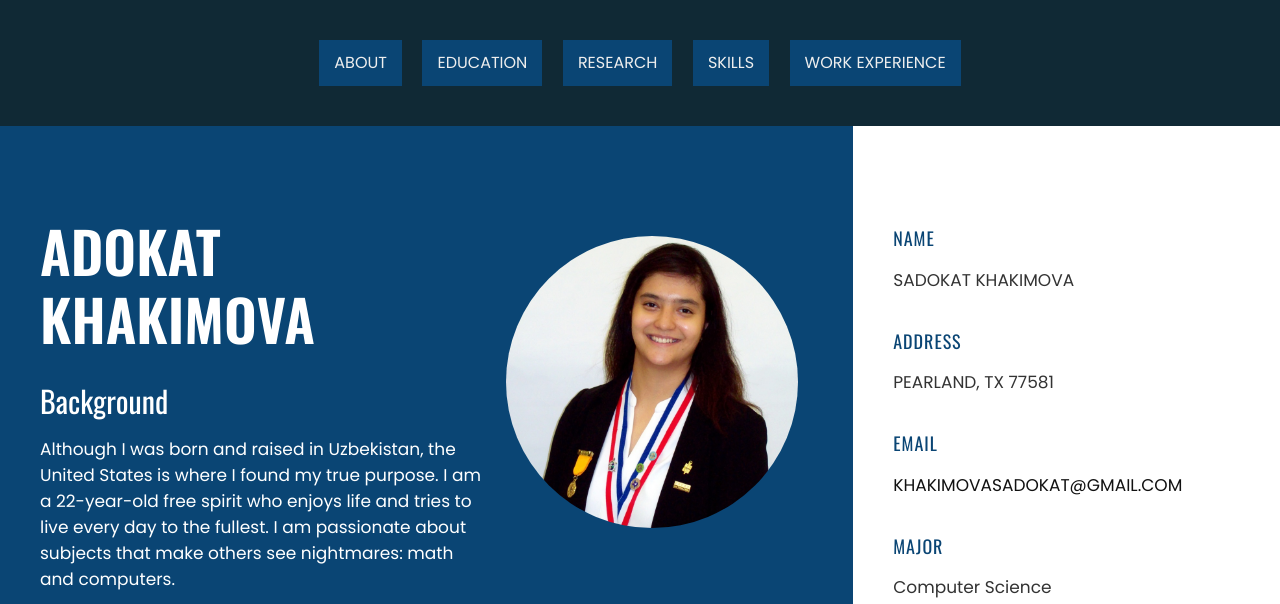
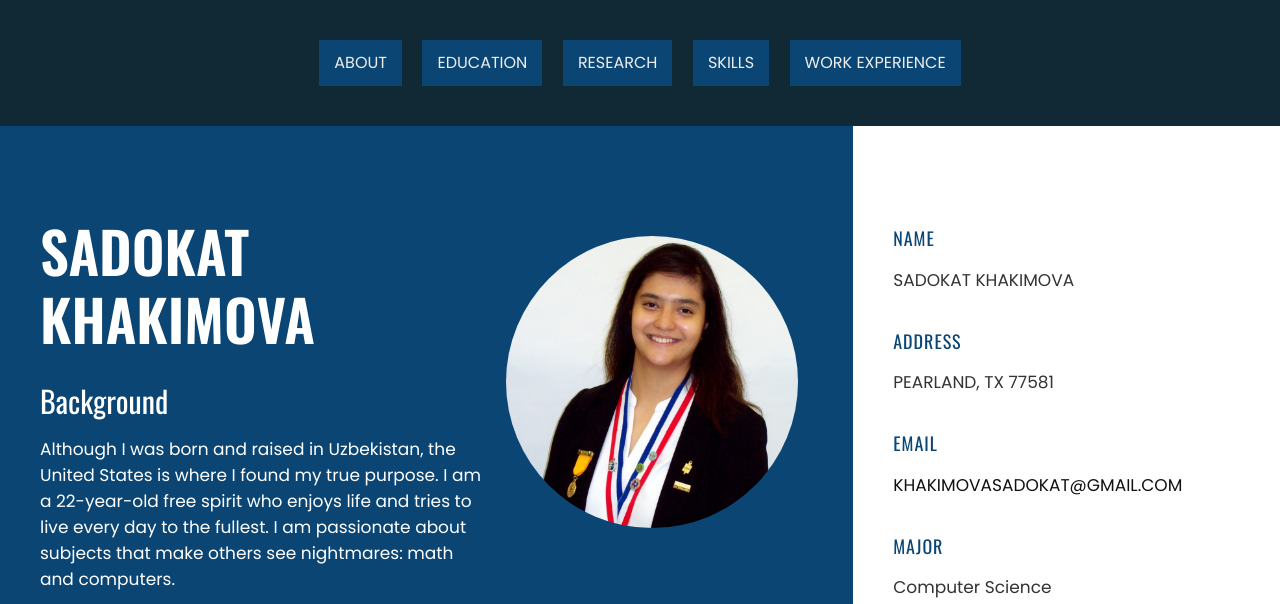
Before and after one commit to saddy00/Saddy_Website, a plain HTML site: page index.html in a window 1280 px wide. Shown: the top 604 px of the page. Drawn offline with nearby package versions, Linux system fonts and the light colour scheme.

Commit message:
original text

```diff
--- a/index.html
+++ b/index.html
@@ -59,7 +59,7 @@
                 <div class="right-div">
 
                     <div class="div-7">
-                        <h1>ADOKAT KHAKIMOVA</h1>
+                        <h1>SADOKAT KHAKIMOVA</h1>
                         <h3>Background</h3>
                         <p> Although I was born and raised in Uzbekistan, the United States is where I found my true purpose. I am a 22-year-old free spirit who enjoys life and tries to live every day to the fullest. I am passionate about subjects that make others see nightmares: math and computers. </p>
                         <p> My transfer major is computer science, and my career goal is to become a CEO. I am a daughter who wants her hard-working mother to have the best life she deserves. I am an enthusiastic student who is eager to learn more. I am a leader who wants to lead with example. </p>
```
